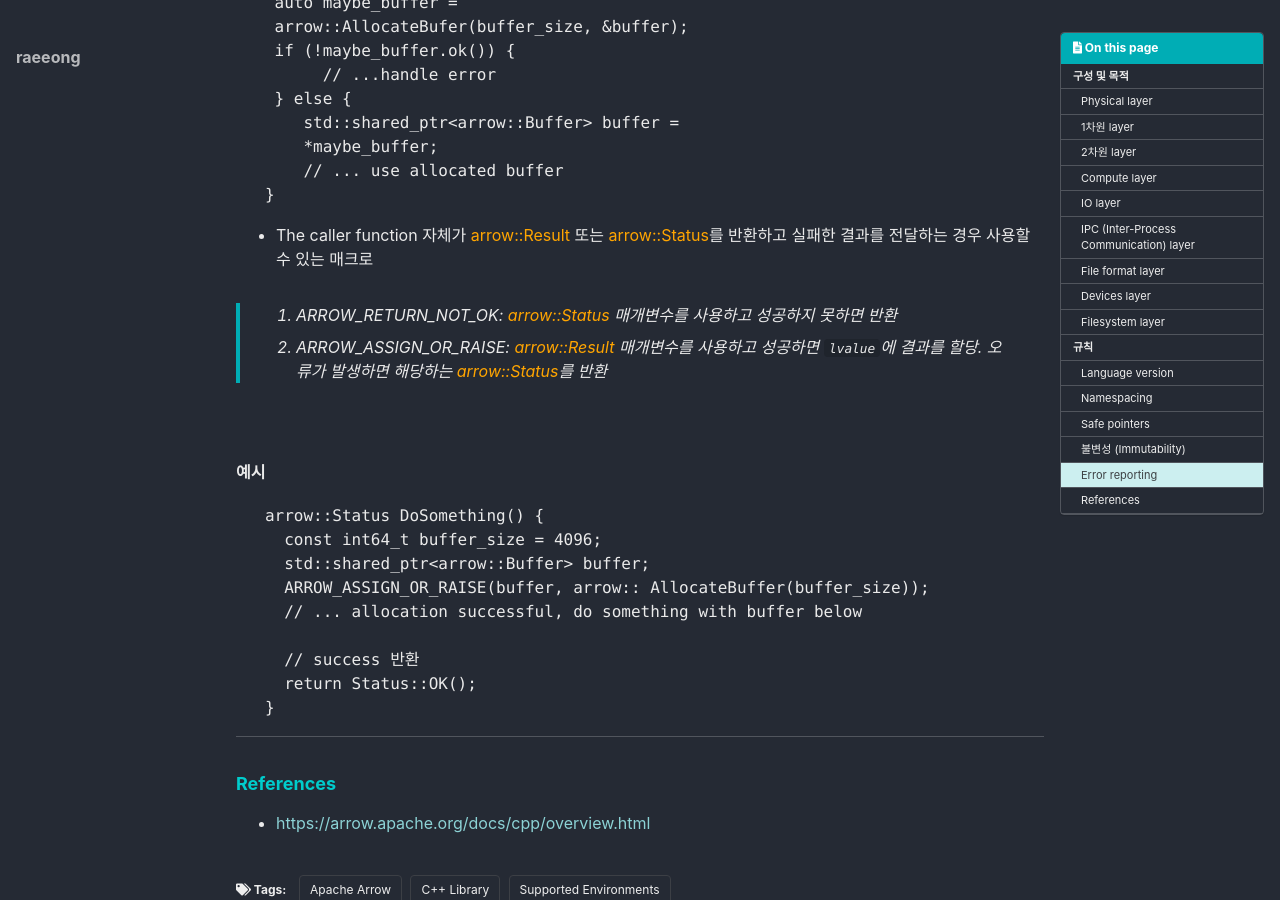
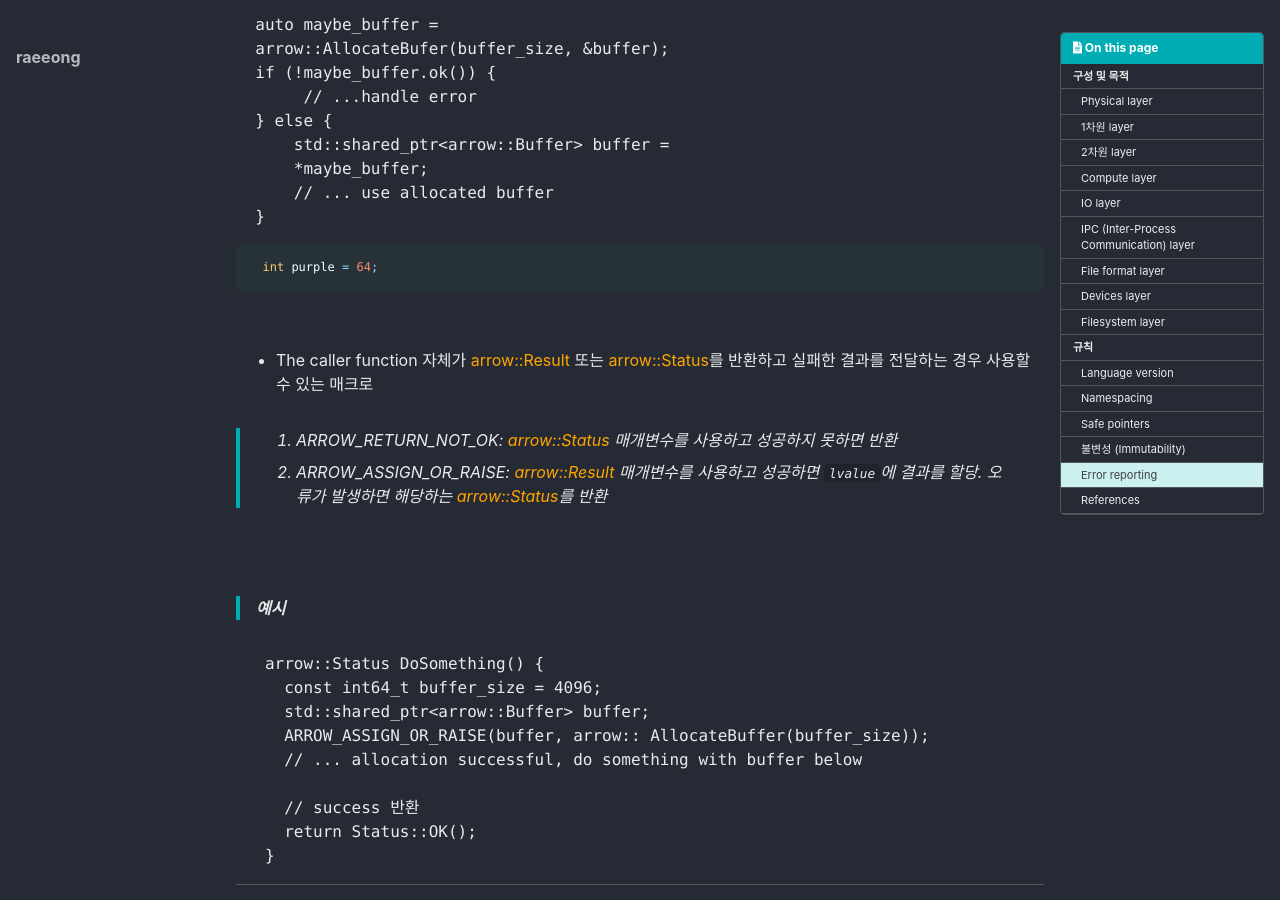
Before and after one commit to friedegg818/friedegg818.github.io, a Jekyll site: the page built from _posts/2022-02-08-ArrowC++Library.md, in a window 1280 px wide and 900 px high, scrolled down 2454 px. Built offline with Jekyll 4.4.1, drawn with Linux system fonts in a browser that asks for light colours; cached includes are drawn as plain includes; some web fonts are replaced.

Commit message:
220208 update

````diff
--- a/_posts/2022-02-08-ArrowC++Library copy.md
+++ b/_posts/2022-02-08-ArrowC++Library.md
@@ -84,21 +84,27 @@ last_modified_At: 2022-02-08
 
 <br>
 
-**작업 결과 확인 예시**
+> **작업 결과 확인 예시**
 
- ```C++
-    const int64_t buffer_size = 4096;
+```C++
+  const int64_t buffer_size = 4096;
 
-    auto maybe_buffer =
-    arrow::AllocateBufer(buffer_size, &buffer);
-    if (!maybe_buffer.ok()) {
-         // ...handle error
-    } else {
-       std::shared_ptr<arrow::Buffer> buffer =
-       *maybe_buffer;
-       // ... use allocated buffer
-   }
-  ```
+  auto maybe_buffer =
+  arrow::AllocateBufer(buffer_size, &buffer);
+  if (!maybe_buffer.ok()) {
+       // ...handle error
+  } else {
+      std::shared_ptr<arrow::Buffer> buffer =
+      *maybe_buffer;
+      // ... use allocated buffer
+  }
+```
+```java
+  int purple = 64;
+```
+
+<br>
+
   - The caller function 자체가 <span style="color:orange">arrow::Result</span> 또는 <span style="color:orange">arrow::Status</span>를 반환하고 실패한 결과를 전달하는 경우 사용할 수 있는 매크로
 
   > 1. ARROW_RETURN_NOT_OK: <span style="color:orange">arrow::Status</span> 매개변수를 사용하고 성공하지 못하면 반환
@@ -106,7 +112,7 @@ last_modified_At: 2022-02-08
 
   <br>
 
-  **예시**
+> **예시**
 
 ```C++
    arrow::Status DoSomething() {
````
